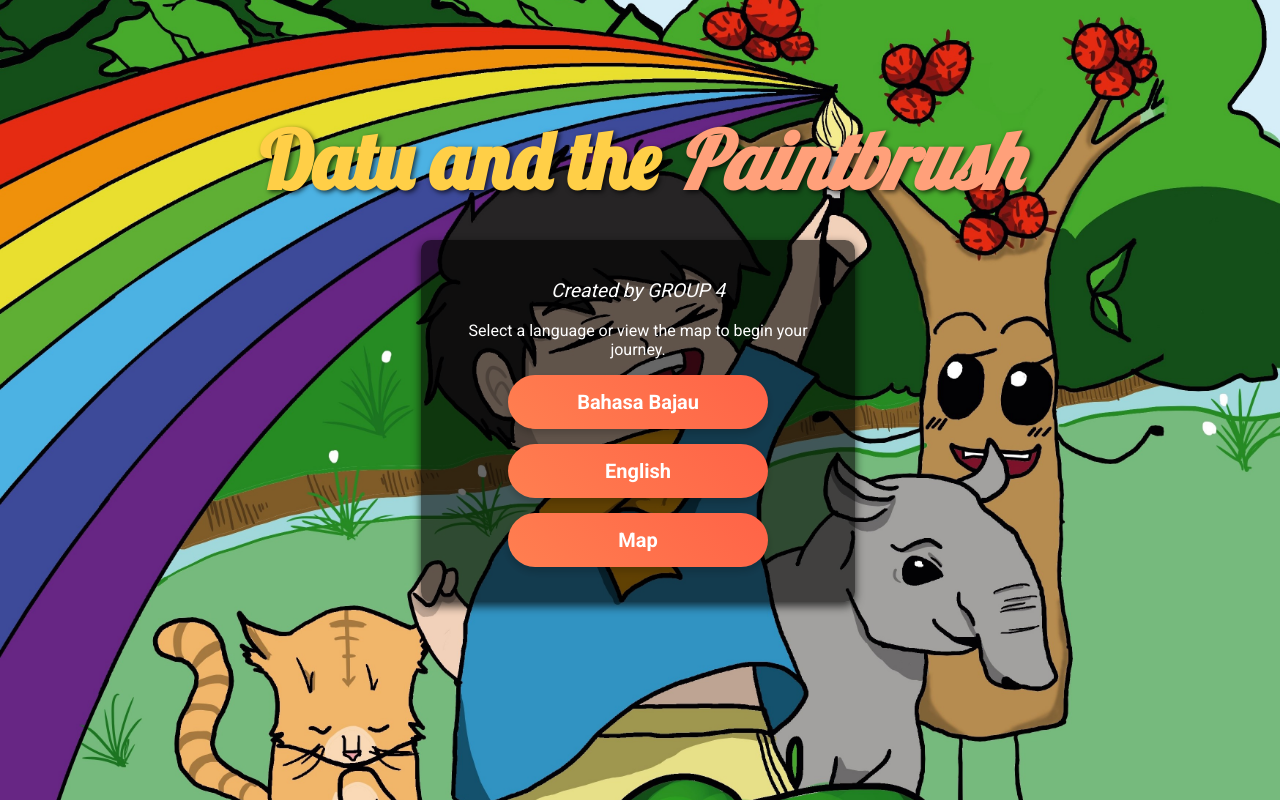
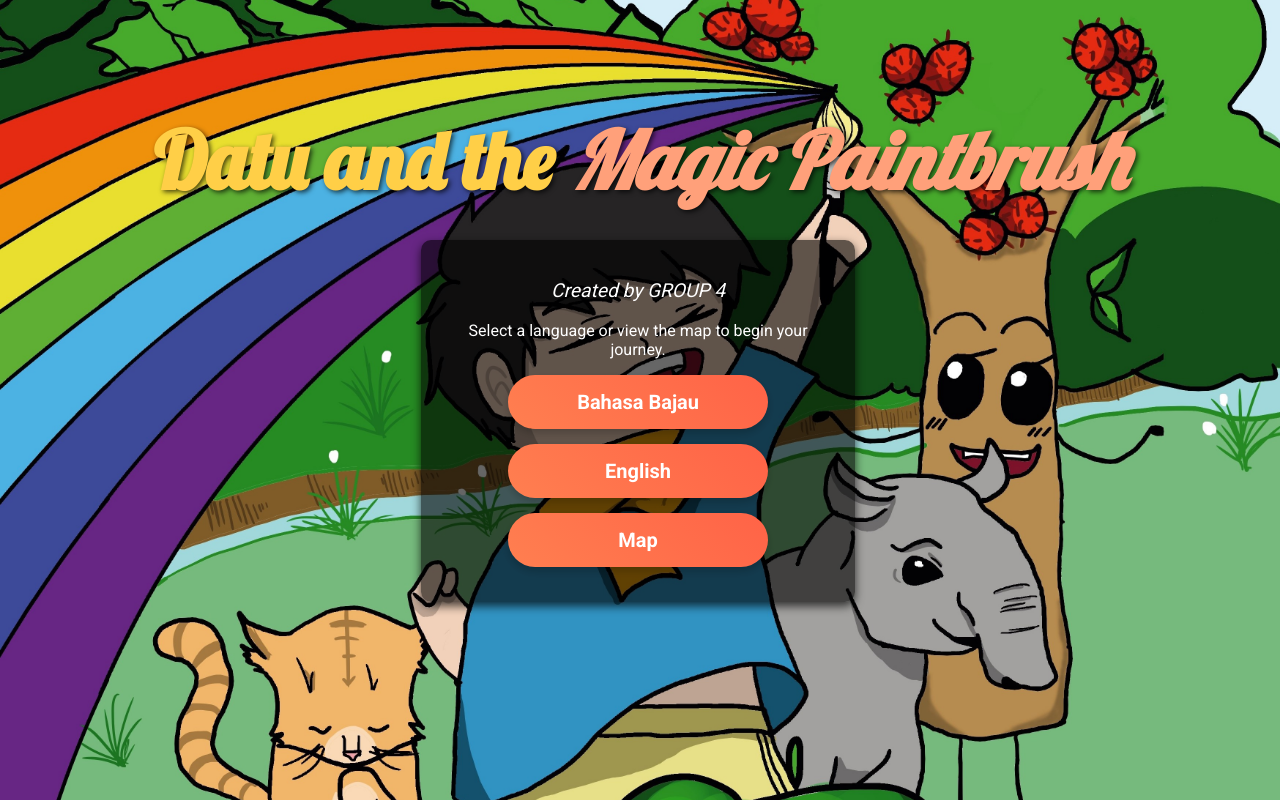
Before and after one commit to whos1nn/ARbook, a plain HTML site: page index.html in a window 1280 px wide. Drawn offline with Linux system fonts and the light colour scheme.

Commit message:
Update index.html

```diff
--- a/index.html
+++ b/index.html
@@ -101,7 +101,7 @@
     </head>
     <body>
         <header>
-            <h1 id="title-main">Datu and the <span id="highlighted-text">Paintbrush</span></h1>
+            <h1 id="title-main">Datu and the <span id="highlighted-text">Magic Paintbrush</span></h1>
         </header>
 
         <main>
```
